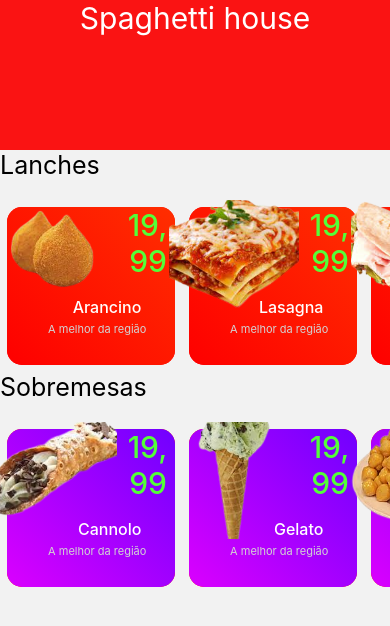
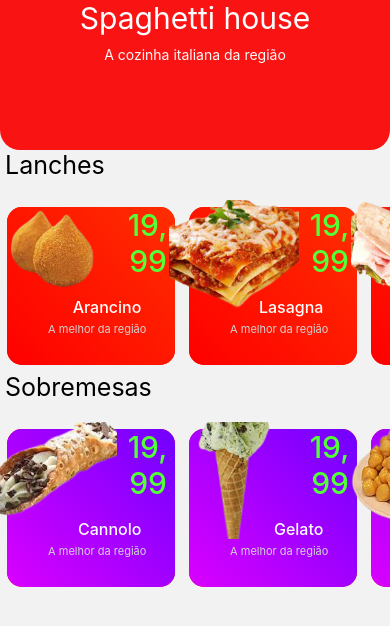
Before and after one commit to RestaurantePam/Spaghetti-house, a React Native app: screen /home in a window 390 px wide. Shown: the top 626 px of the page. Built offline with nearby package versions, Linux system fonts and the light colour scheme.

Commit message:
Melhorado estilo da tela inicial

```diff
--- a/src/screens/Home/index.jsx
+++ b/src/screens/Home/index.jsx
@@ -3,7 +3,7 @@ import {SafeAreaView} from 'react-native-safe-area-context'
 import {products} from '../../global/data/products'
 import {ProductRow} from '../../components/ProductRow'
 
-import {SectionTitle, PageTitle, TopBanner} from './styles'
+import {SectionTitle, PageTitle, PageSubTitle, TopBanner} from './styles'
 
 function Home(){
     return (
@@ -11,6 +11,9 @@ function Home(){
             <SafeAreaView>
                 <TopBanner>
                     <PageTitle>Spaghetti house</PageTitle>
+                    <PageSubTitle>
+                        A cozinha italiana da região
+                    </PageSubTitle>
                 </TopBanner>
                 <SectionTitle>Lanches</SectionTitle>
                 <ProductRow
--- a/src/screens/Home/styles.js
+++ b/src/screens/Home/styles.js
@@ -6,15 +6,25 @@ const PageTitle = styled.Text`
     text-align:center;
     color: white;
 `
+const PageSubTitle = styled.Text`
+    color: #f8f8f8;
+    width:100%;
+    text-align:center;
+    margin-top:10px;
+`
 
 const SectionTitle = styled.Text`
     font-size: 25px;
+    margin-left:5px;
 `
 
 const TopBanner = styled.View`
     width: 100%;
     height: 150px;
     background-color:#FA1313;
+    border-bottom-left-radius: 20px;
+    border-bottom-right-radius: 20px;
 `
 
-export {SectionTitle, PageTitle, TopBanner}
+
+export {SectionTitle, PageTitle, PageSubTitle, TopBanner}
```
